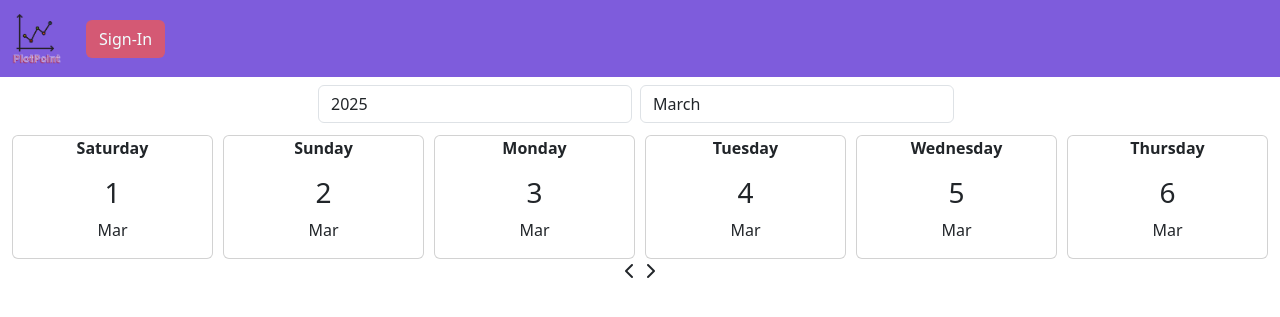
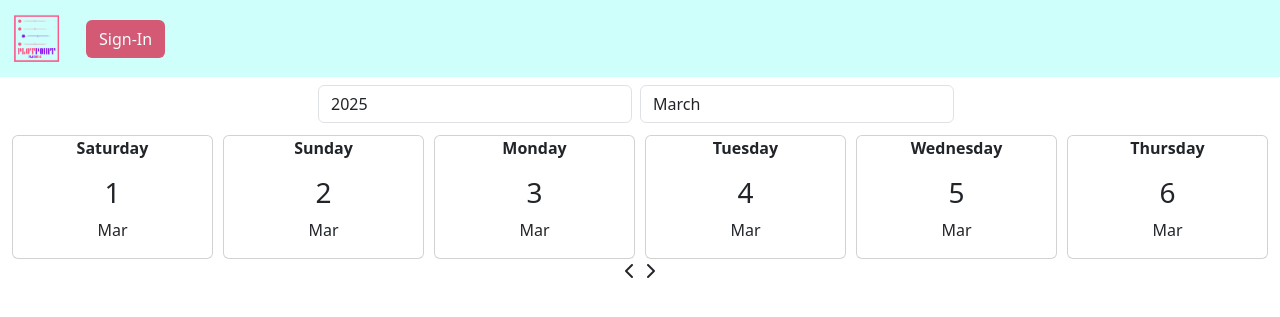
Before and after one commit to Brooklyn-STEAM/10043-Developing-a-Specialized-Tracker-To-Centralize-Assignments-Due-Dates, a Flask app: page / in a window 1280 px wide. Shown: the top 317 px of the page. Run offline with Flask 3, Linux system fonts and the light colour scheme.

Commit message:
10043 34 polish pages (#14)
* a

* to do work at home

```diff
--- a/static/styles.css
+++ b/static/styles.css
@@ -1,8 +1,8 @@
-.bg-cstm-prpl{
-background-color: #7E5CDC;
+.bg-cstm-cyan{
+background-color: #CEFFFA;
 }
-.bg-cstm-red{
-    background-color: #d45974;
+.bg-cstm-green{
+    background-color: #D5E8D4;
 }
 .btn-cstm-prpl{
     color: #9c0000;
@@ -25,6 +25,15 @@ background-color: #7E5CDC;
 }
 .txt-cstm-red{
     color: #d45974;
+}
+.btn-cstm-meow{
+    color: #a91919;
+    background-color: #663adf;
+}
+:hover.btn-cstm-meow{
+    background-color: #a186e9;
+    text-decoration: underline;
+    color: #c14141;
 }
 .custom_container {  display: grid;
     grid-template-columns: auto;
--- a/templates/components/navbar.html.jinja
+++ b/templates/components/navbar.html.jinja
@@ -1,7 +1,7 @@
-<nav class="navbar navbar-expand-lg bg-cstm-prpl">
+<nav class="navbar navbar-expand-lg bg-cstm-cyan">
   <div class="container-fluid">
 
-    <a class="navbar-brand" href="/cta"><img src="/static/images/PlotPoint20.png" alt="Logo" width="50" class="d-inline-block align-text-top"></a>
+    <a class="navbar-brand" href="/cta"><img src="/static/images/bicker.png" alt="Logo" width="50" class="d-inline-block align-text-top"></a>
 
     <button class="navbar-toggler" type="button" data-bs-toggle="collapse" data-bs-target="#navbarSupportedContent" aria-controls="navbarSupportedContent" aria-expanded="false" aria-label="Toggle navigation">
       <span class="navbar-toggler-icon"></span>
--- a/templates/mainpage.html.jinja
+++ b/templates/mainpage.html.jinja
@@ -20,7 +20,7 @@
 
 </head>
 
-<body>
+<body class="bg-cstm-red">
   {% include "components/navbar.html.jinja" %}
   <div class="row w-100 mx-auto mb-1 text-center">
     <div class="d-flex justify-content-center">
--- a/templates/signin.html.jinja
+++ b/templates/signin.html.jinja
@@ -9,13 +9,13 @@
     integrity="sha384-QWTKZyjpPEjISv5WaRU9OFeRpok6YctnYmDr5pNlyT2bRjXh0JMhjY6hW+ALEwIH" crossorigin="anonymous">
   <link href="/static/styles.css" rel="stylesheet">
 </head>
-  <body class="bg-cstm-red">
+  <body class="">
     {% include "components/navbar.html.jinja" %}
 
     <main class="container form-signin w-100 m-auto text-center">
     <br>
         <form action="/signin" method="post">
-            <img class="mb-4" src="/static/images/PlotPoint20.png" alt="logo here" width="72" >
+            <img class="mb-4" src="/static/images/bicker.png" alt="logo here" width="72" >
 
             <h1 class="h2 text-decoration-underline mb-3 fw-normal">Please sign in</h1>
             <br>
--- a/templates/signup.html.jinja
+++ b/templates/signup.html.jinja
@@ -12,7 +12,7 @@
 <body class="bg-cstm-red">
     <main class="form-signin w-100 m-auto text-center">
         <form>
-            <img class="mb-4" src="/static/images/PlotPoint20.png" alt="" width="72">
+            <img class="mb-4" src="/static/images/bicker.png" alt="" width="72">
                 <h1 class="h3 mb-3 fw-normal">Start Signing Up</h1>
 
 
@@ -60,6 +60,8 @@
             <div class="row justify-content-center">
             </div>
             <br>
+            <a class="txt-cstm-prpl" href="/signin">Have an account? Click here to sign in</a>
+            <br>
             <button class="btn btn-cstm-prpl w-50 py-2" type="submit">Sign Up</button>
         </form>
     </main>
```
Also changed, not shown: static/images/bicker.png (added), static/images/biggerredonetrans.png (added), static/images/redonelogonotrans.png (added), static/images/redonelogotrans.png (added).
